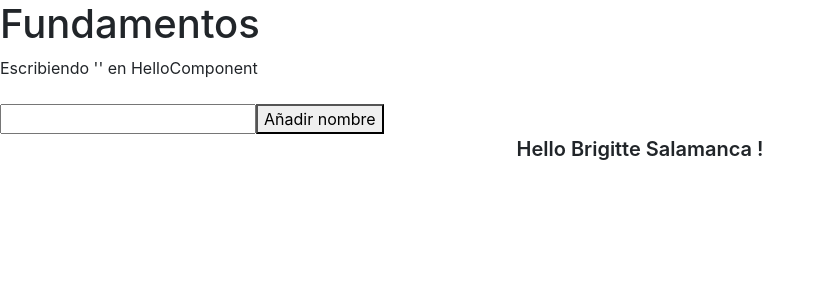
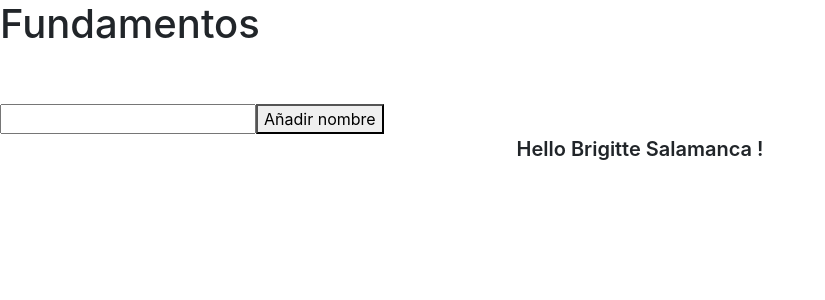
Before and after one commit to Brigitte9219/Fundamentos-Angular, an Angular app: page / in a window 1280 px wide. Shown: the top 300 px of the page, without its empty margins (0-825 px from the left). Built offline with nearby package versions, Linux system fonts and the light colour scheme.

Commit message:
Uso de Class bindings con [class y el estilo] mas la condicion

```diff
--- a/src/app/app.component.css
+++ b/src/app/app.component.css
@@ -0,0 +1,3 @@
+.hidden{
+  opacity: 0;
+}
--- a/src/app/app.component.html
+++ b/src/app/app.component.html
@@ -1,12 +1,6 @@
 <h1>Fundamentos</h1>
 
-<div class="div">
-  Escribiendo '{{myHelloComponent.ingreseNombre}}' en HelloComponent
-</div>
+<div [class.hidden]="myHelloComponent.ingreseNombre.length == 0">Escribiendo '{{myHelloComponent.ingreseNombre}}' en HelloComponent</div>
 <br>
-<app-hello
-#myHelloComponent
-[nombre]="myName"
-apellido="Salamanca"
-(saludo)="saludar($event)">
+<app-hello #myHelloComponent [nombre]="myName" apellido="Salamanca" (saludo)="saludar($event)">
 </app-hello>
```
